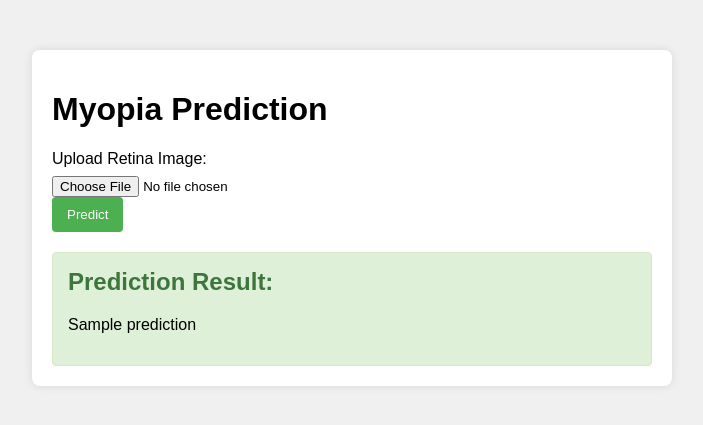
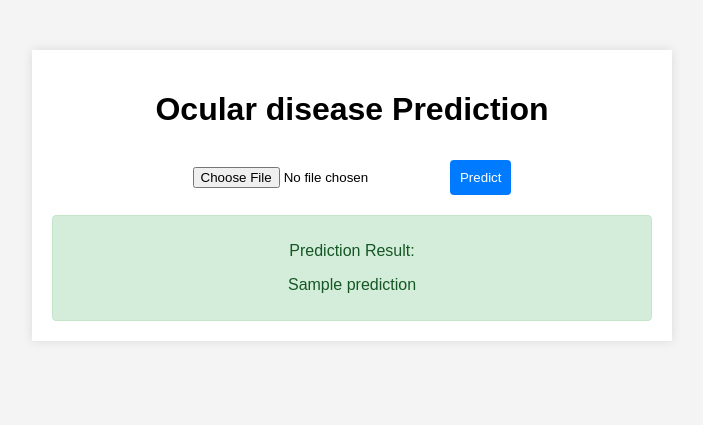
Before and after one commit to Rz02/Ocular-Disease-Recognition, a Flask app: template templates/index.html in a window 1280 px wide. Shown: the top 425 px of the page, without its empty margins (288-991 px from the left). Run offline with Flask 3, Linux system fonts and the light colour scheme; the template is opened without the code that fills it: most values are stand-ins (such as "Sample title", 1, 10 or a date in 2020).

Commit message:
Build models, and modify front-end.

```diff
--- a/static/styles.css
+++ b/static/styles.css
@@ -1,8 +1,8 @@
 body {
-    font-family: 'Arial', sans-serif;
-    background-color: #f0f0f0;
+    font-family: Arial, sans-serif;
     margin: 0;
     padding: 0;
+    background-color: #f4f4f4;
 }
 
 .container {
@@ -11,40 +11,69 @@ body {
     background-color: #fff;
     padding: 20px;
     box-shadow: 0 0 10px rgba(0, 0, 0, 0.1);
-    border-radius: 8px;
+    text-align: center;
 }
 
 form {
     margin-top: 20px;
 }
 
-label {
+#image-icon {
+    width: 100px;
+    height: 100px;
+    cursor: pointer;
+}
+
+#uploaded-image-title {
     display: block;
-    margin-bottom: 8px;
+    margin-top: 5px;
+    font-size: 14px;
+}
+
+#no-file-uploaded {
+    display: none;
+    margin-top: 10px;
+    font-size: 16px;
+}
+
+#uploaded-image {
+    display: none;
+    margin-top: 10px;
+    max-width: 100%;
+    max-height: 300px;
+}
+
+#image-preview-container {
+    text-align: center;
+    margin-top: 20px;
+}
+
+#uploaded-image {
+    display: none;
+    margin-top: 10px;
+    max-width: 100%;
+    max-height: 300px;
+}
+
+#prediction-result {
+    margin-top: 20px;
+    background-color: #d4edda;
+    color: #155724;
+    border: 1px solid #c3e6cb;
+    padding: 10px;
+    border-radius: 4px;
 }
 
 button {
-    padding: 10px 15px;
-    background-color: #4caf50;
+    margin-top: 10px;
+    padding: 10px;
+    background-color: #007bff;
     color: #fff;
     border: none;
+    cursor: pointer;
     border-radius: 4px;
-    cursor: pointer;
 }
 
 button:hover {
-    background-color: #45a049;
+    background-color: #0056b3;
 }
-
-.result {
-    margin-top: 20px;
-    padding: 15px;
-    background-color: #dff0d8;
-    border: 1px solid #d6e9c6;
-    border-radius: 4px;
-}
-
-.result h2 {
-    margin-top: 0;
-    color: #3c763d;
-}
--- a/templates/index.html
+++ b/templates/index.html
@@ -3,23 +3,38 @@
 <head>
     <meta charset="UTF-8">
     <meta name="viewport" content="width=device-width, initial-scale=1.0">
-    <title>Myopia Prediction</title>
+    <title>Ocular disease Prediction</title>
     <link rel="stylesheet" href="{{ url_for('static', filename='styles.css') }}">
 </head>
 <body>
     <div class="container">
-        <h1>Myopia Prediction</h1>
+        <h1>Ocular disease Prediction</h1>
 
-        <form action="/upload" method="post" enctype="multipart/form-data">
-            <label for="file">Upload Retina Image:</label>
-            <input type="file" name="file" accept=".jpg, .jpeg, .png" required>
-            <br>
+        <!-- Image upload form -->
+        <form action="{{ url_for('upload') }}" method="post" enctype="multipart/form-data">
+            {% if has_uploaded_image %}
+                <!-- Show the uploaded image -->
+                <label for="file-input">
+                    <img id="uploaded-image" src="{{ url_for('static', filename='uploads/your_uploaded_image.jpg') }}" alt="Uploaded Image">
+                </label>
+            {% else %}
+                <!-- Show "No File Uploaded" -->
+                <div id="no-file-uploaded">No File Uploaded</div>
+            {% endif %}
+            <input id="file-input" type="file" name="file" accept=".jpg, .jpeg, .png">
             <button type="submit">Predict</button>
         </form>
 
+        <!-- Image preview container -->
+        <div id="image-preview-container">
+            <!-- Image preview -->
+            <img id="uploaded-image" src="" alt="Uploaded Image">
+        </div>
+
+        <!-- Prediction result -->
         {% if prediction %}
-            <div class="result">
-                <h2>Prediction Result:</h2>
+            <div id="prediction-result">
+                <p>Prediction Result:</p>
                 <p>{{ prediction }}</p>
             </div>
         {% endif %}
```
Also changed, not shown: 9 other files.
